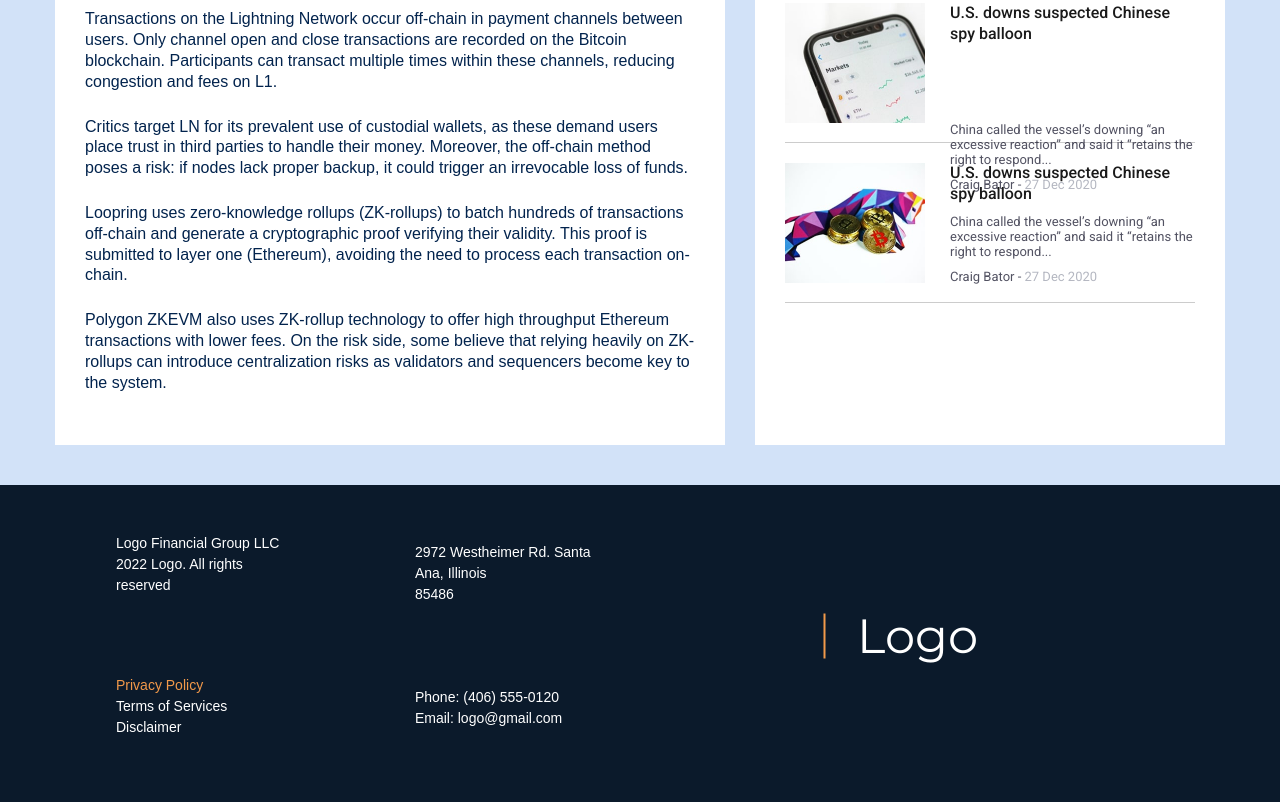
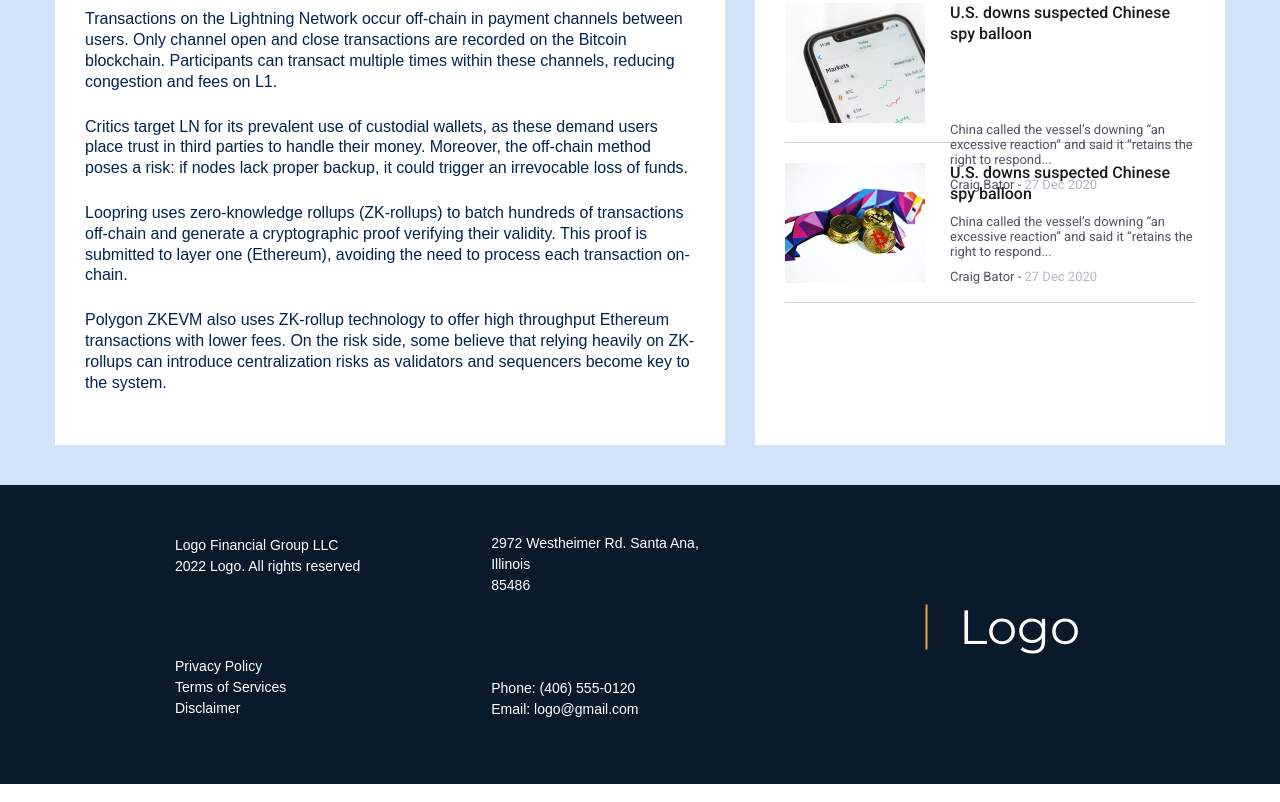
Before and after one commit to Myrosya-fsd/news_page, a plain HTML site: page index.html in a window 1280 px wide. Shown: the part 1198-2000 px from the top of the page. Drawn offline with nearby package versions, Linux system fonts and the light colour scheme.

Commit message:
news_page

```diff
--- a/css/styles.css
+++ b/css/styles.css
@@ -212,7 +212,7 @@ main {
 .footer {
   background-color: #0b1a2b;
   color: white;
-  padding: 48px 302px 64px 116px;
+  padding: 48px 200px 64px 175px;
 }
 
 .footer-container {
@@ -258,7 +258,7 @@ main {
   text-decoration: none;
 }
 
-.footer-column-item-chanche {
+.footer-column-item:hover {
   color: #f2994a;
 }
 
@@ -267,6 +267,12 @@ main {
   font-size: 14px;
   line-height: 150%;
   color: #fff;
+  cursor: pointer;
+  text-decoration: none;
+}
+
+.footer-column-text:hover {
+  color: #f2994a;
 }
 
 .logo-text {
@@ -278,6 +284,7 @@ main {
   align-items: center;
   justify-content: flex-start;
   gap: 10px;
+  text-decoration: none;
 }
 
 .logo-line {
@@ -286,3 +293,11 @@ main {
   height: 0px;
   transform: rotate(-90deg);
 }
+
+.logo {
+  cursor: pointer;
+}
+
+.logo:hover {
+  color: #f2994a;
+}
--- a/index.html
+++ b/index.html
@@ -26,10 +26,10 @@
   <body class=".container">
     <header class="header">
       <nav class="header-nav">
-        <div class="header-column logo-text">
+        <a class="header-column logo-text" href="./index.html" id="header">
           <span class="logo-line"></span>
           <span class="logo">Logo</span>
-        </div>
+        </a>
         <ul class="header-list">
           <li><a href="" class="header-items wrapper">News</a></li>
           <li><a href="" class="header-items">News</a></li>
@@ -287,7 +287,7 @@
       </section>
     </main>
 
-    <footer class="footer">
+    <footer class="footer" >
       <div class="footer-container">
         <div class="footer-column first-column">
           <p class="footer-column-text">
@@ -295,29 +295,32 @@
           </p>
           <div class="spacer-79"></div>
           <div>
-            <a href="#" class="footer-column-item footer-column-item-chanche"
-              >Privacy Policy</a
-            ><br />
+            <a href="#" class="footer-column-item">Privacy Policy</a><br />
             <a href="#" class="footer-column-item">Terms of Services</a><br />
             <a href="#" class="footer-column-item">Disclaimer</a>
           </div>
         </div>
 
         <div class="footer-column second-column">
-          <p class="footer-column-text">
-            2972 Westheimer Rd. Santa Ana, Illinois<br />85486
-          </p>
+             <a
+              class="footer-column-text"
+              rel="noopener noreferrer"
+              target="_blank"
+              href="https://https://www.google.com/maps/search/2972+Westheimer+Rd.+Santa+Ana,+Illinois+85486/@40.2397616,-88.6556502,17z/data=!3m1!4b1?authuser=0&entry=ttu&g_ep=EgoyMDI1MDQzMC4xIKXMDSoASAFQAw%3D%3D"
+              >2972 Westheimer Rd. Santa Ana, Illinois <br />85486</a
+            >
           <div class="spacer-82"></div>
-          <p class="footer-column-text">
-            Phone: (406) 555-0120<br />Email: logo@gmail.com
-          </p>
+            <a class="footer-column-text" href="tel:+4065550120"
+            >Phone: (406) 555-0120</a
+          >
+            <a class="footer-column-text" href="mailto:logo@gmail.com"> Email: logo@gmail.com</a>
         </div>
 
         <div class="footer-column third-column">
-          <div class="logo-text">
+          <a class="logo-text" href="#header" >
             <span class="logo-line"></span>
             <span class="logo">Logo</span>
-          </div>
+          </a>
         </div>
       </div>
     </footer>
```
